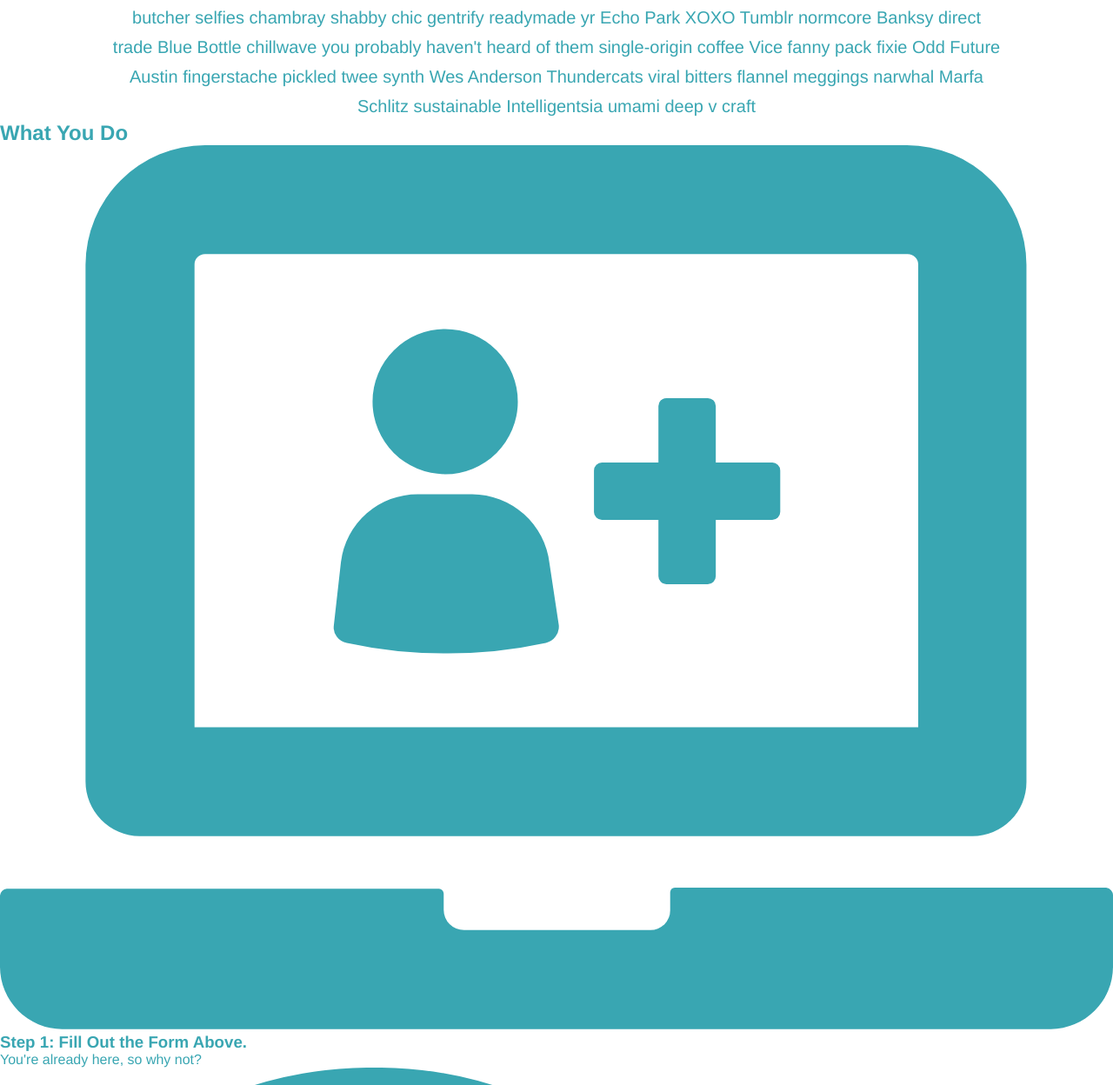
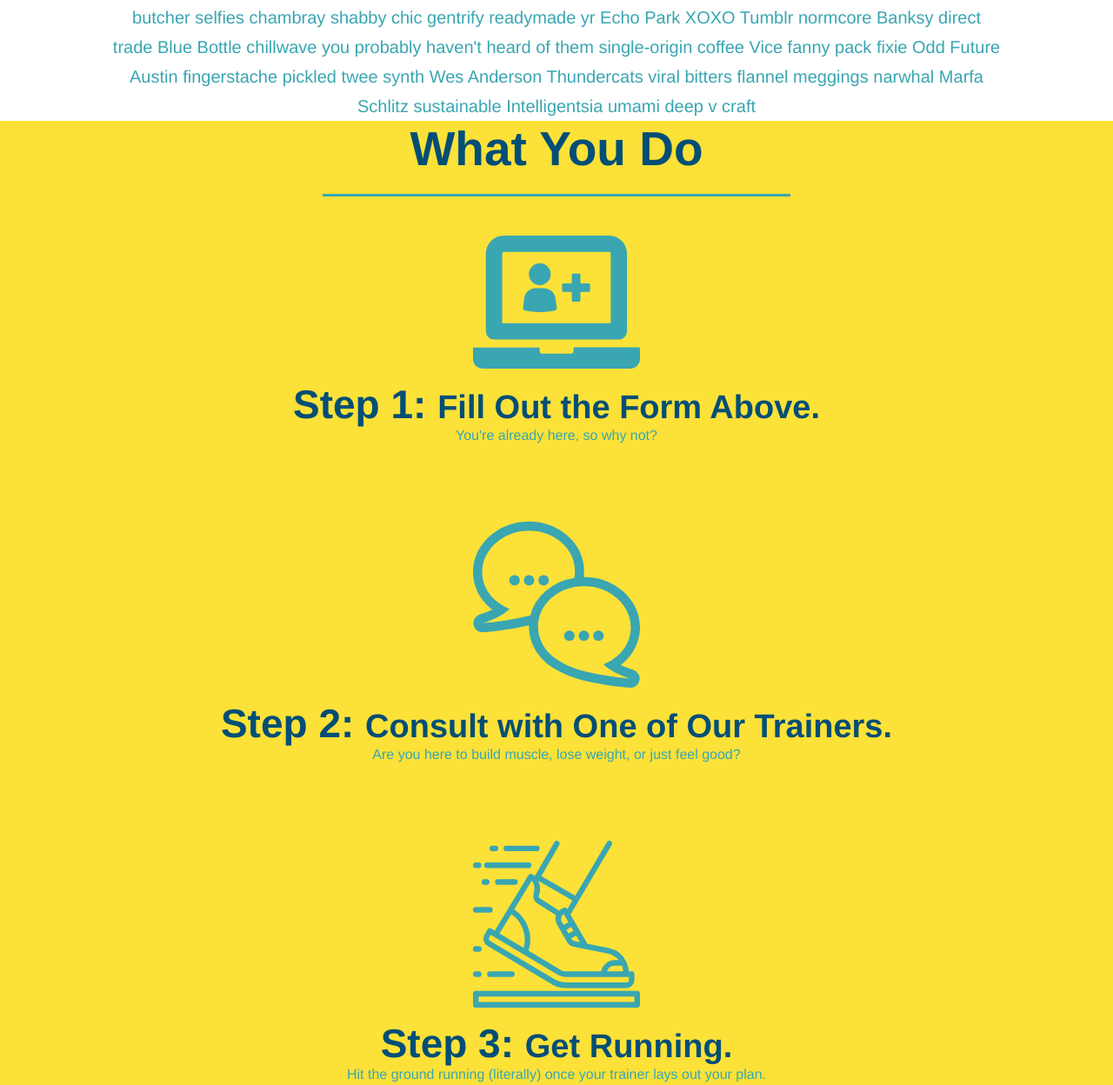
Before and after one commit to Marykate94/runBuddy, a plain HTML site: page index.html in a window 1280 px wide. Shown: the part 801-2049 px from the top of the page at 87% size. Drawn offline with Linux system fonts and the light colour scheme; files whose address does not match are found by name.

Commit message:
style what you do section

```diff
--- a/assets/css/style.css
+++ b/assets/css/style.css
@@ -110,15 +110,6 @@ header {
 .intro {
     text-align: center;
   }
-  .intro h2 {
-    font-size: 55px;
-    color: #024e76;
-    margin-bottom: 35px;
-    padding: 0 100px 20px 100px;
-    border-bottom: 3px solid;
-    border-color: #fce138;
-    display: inline-block;
-  }
   .intro p {
       line-height: 1.7;
       color: #39a6b2;
@@ -126,3 +117,37 @@ header {
       font-size: 20px;
       margin: 0 auto;
   }
+  .steps {
+      text-align: center;
+      background: #fce138;
+  }
+  .section-title {
+    font-size: 55px;
+    color: #024e76;
+    margin-bottom: 35px;
+    padding: 0 100px 20px 100px;
+    display: inline-block;
+    border-bottom: 3px solid;
+  }
+
+  .primary-border {
+    border-color: #fce138;
+  }
+
+  .secondary-border {
+    border-color: #39a6b2;
+  }
+  .steps div {
+      margin-bottom: 80px;
+  }
+.steps img {
+    width: 15%;
+    margin: 10px 0;
+}
+.steps h3 {
+    color: #024e76;
+    font-size: 46px;
+}
+.steps span {
+    font-size: 38px;
+}
--- a/index.html
+++ b/index.html
@@ -67,38 +67,38 @@
 
     <!-- "what we do" section -->
     <section id="what-we-do" class="intro">
-        <h2>What We Do</h2>
+        <h2 class="section-title primary-border">What We Do</h2>
         <p>
             butcher selfies chambray shabby chic gentrify readymade yr Echo Park XOXO Tumblr normcore Banksy direct trade Blue Bottle chillwave you probably haven't heard of them single-origin coffee Vice fanny pack fixie Odd Future Austin fingerstache pickled twee synth Wes Anderson Thundercats viral bitters flannel meggings narwhal Marfa Schlitz sustainable Intelligentsia umami deep v craft
         </p>
     </section>
 
     <!-- "what you do" section -->
-    <section id="what-you-do">
-        <h2>What You Do</h2>
+    <section id="what-you-do" class="steps">
+        <h2 class="section-title secondary-border">What You Do</h2>
 
         <div>
             <!-- insert this img element -->
             <img src=".assets/images/step-1.svg" alt="" />
-            <h3>Step 1: Fill Out the Form Above.</h3>
+            <h3>Step 1: <span>Fill Out the Form Above.</span></h3>
             <p>You're already here, so why not?</p>
         </div>
 
         <div>
             <img src="./assets/images/step-2.svg" alt="" />
-            <h3>Step 2: Consult with One of Our Trainers.</h3>
+            <h3>Step 2: <span>Consult with One of Our Trainers.</span></h3>
             <p>Are you here to build muscle, lose weight, or just feel good?</p>
         </div>
 
         <div>
             <img src="./assets/images/step-3.svg" alt="" />
-            <h3>Step 3: Get Running.</h3>
+            <h3>Step 3: <span>Get Running.</span></h3>
             <p>Hit the ground running (literally) once your trainer lays out your plan.</p>
         </div>
 
         <div>
             <img src="./assets/images/step-4.svg" alt="" />
-            <h3>Step 4: See Results.</h3>
+            <h3>Step 4: <span>See Results.</span></h3>
             <p>Bi-weekly checkins with your trainer will keep you focused</p>
         </div>
     </section>
```
